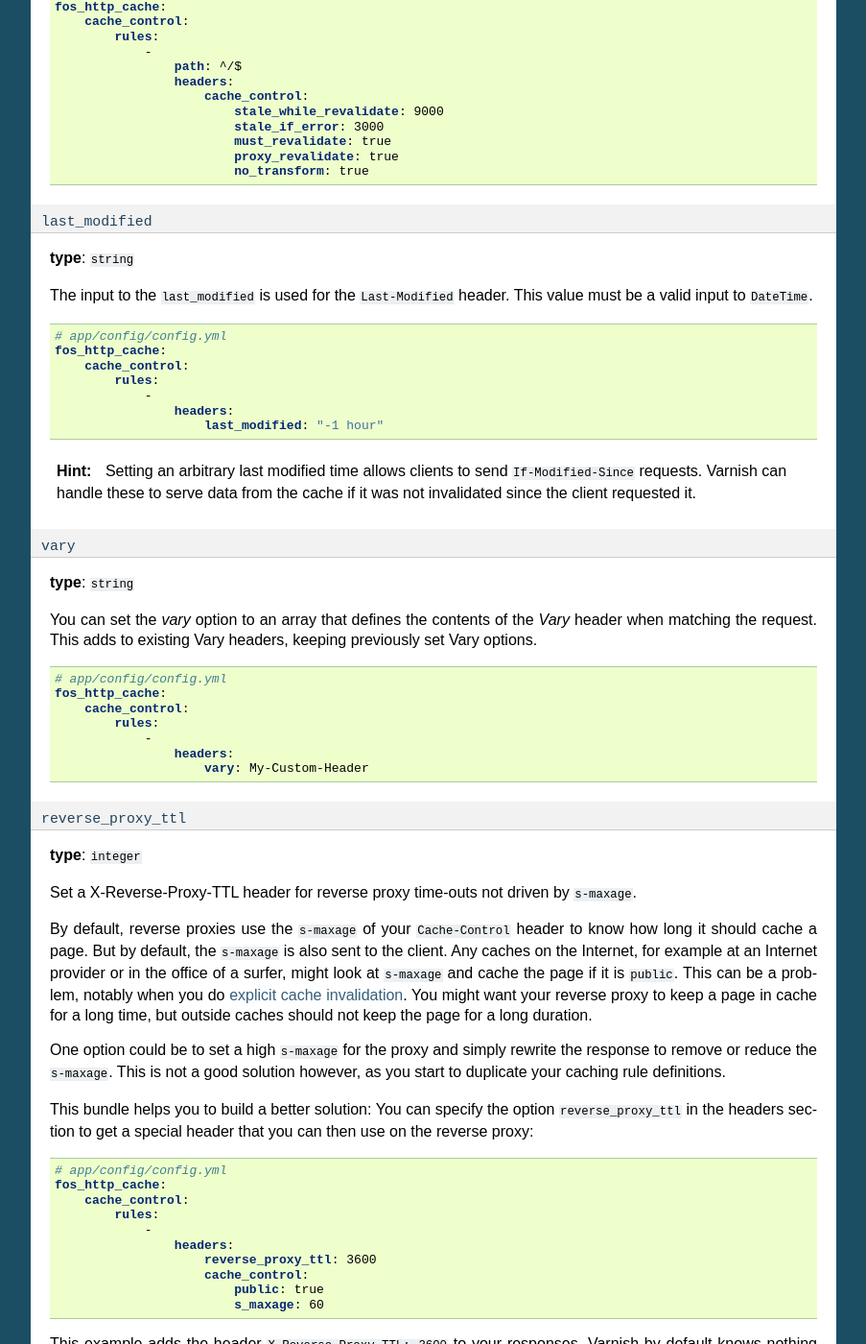
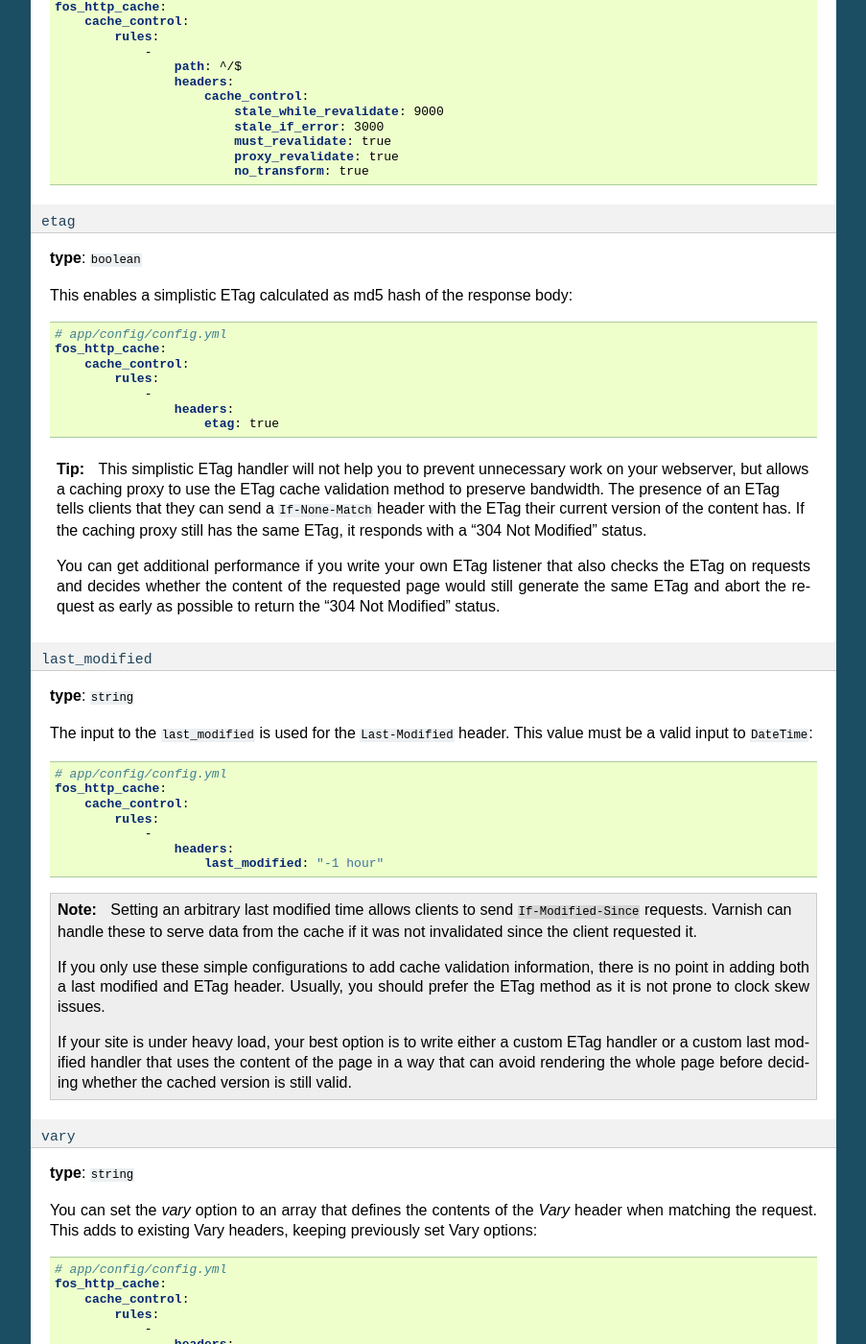
Before and after one commit to FriendsOfSymfony/FOSHttpCacheBundle, a Sphinx documentation site: the page built from Resources/doc/reference/configuration/headers.rst, in a window 1280 px wide and 1400 px high, scrolled down 2896 px. Shown: the whole window at 96% size, without its empty margins (198-1101 px from the left). Built offline with Sphinx 7.4.7, drawn with Linux system fonts in a browser that asks for light colours; some of the changed text lies outside the part shown.

Commit message:
add support for a simple etag

```diff
--- a/Resources/doc/features/headers.rst
+++ b/Resources/doc/features/headers.rst
@@ -34,7 +34,7 @@ This is an example configuration. For more, see the
                         host: ^login.example.com$
                     headers:
                         cache_control: { public: false, max_age: 0, s_maxage: 0 }
-                        last_modified: "-1 hour"
+                        etag: true
                         vary: [Accept-Encoding, Accept-Language]
 
                 # match all actions of a specific controller
@@ -51,7 +51,7 @@ This is an example configuration. For more, see the
                         path: ^/$
                     headers:
                         cache_control: { public: true, max_age: 64000, s_maxage: 64000 }
-                        last_modified: "-1 hour"
+                        etag: true
                         vary: [Accept-Encoding, Accept-Language]
 
                 # match everything to set defaults
@@ -61,7 +61,7 @@ This is an example configuration. For more, see the
                     headers:
                         overwrite: false
                         cache_control: { public: true, max_age: 15, s_maxage: 30 }
-                        last_modified: "-1 hour"
+                        etag: true
 
 .. _manually setting cache headers: http://symfony.com/doc/current/book/http_cache.html#the-cache-control-header
 .. _setting caching headers through annotations: http://symfony.com/doc/current/bundles/SensioFrameworkExtraBundle/annotations/cache.html
--- a/Resources/doc/reference/configuration/headers.rst
+++ b/Resources/doc/reference/configuration/headers.rst
@@ -7,7 +7,7 @@ parameters described in the ``match`` section, the headers as defined under
 checked in the order specified, where the first match wins.
 
 A global setting and a per rule ``overwrite`` option allow to overwrite the
-cache headers even if they are already set.
+cache headers even if they are already set:
 
 .. code-block:: yaml
 
@@ -27,7 +27,7 @@ cache headers even if they are already set.
                             public: false
                             max_age: 0
                             s_maxage: 0
-                        last_modified: "-1 hour"
+                        etag: true
                         vary: [Accept-Encoding, Accept-Language]
 
                 # match all actions of a specific controller
@@ -50,7 +50,7 @@ cache headers even if they are already set.
                             public: true
                             max_age: 64000
                             s_maxage: 64000
-                        last_modified: "-1 hour"
+                        etag: true
                         vary: [Accept-Encoding, Accept-Language]
 
                 # match everything to set defaults
@@ -62,7 +62,7 @@ cache headers even if they are already set.
                             public: true
                             max_age: 15
                             s_maxage: 30
-                        last_modified: "-1 hour"
+                        etag: true
 
 ``rules``
 ---------
@@ -143,7 +143,7 @@ You can use the standard cache control directives:
 * ``s_maxage`` time in seconds for proxy caches (also public caches);
 * ``private`` true or false;
 * ``public`` true or false;
-* ``no_cache`` true or false (use exclusively to support HTTP 1.0);
+* ``no_cache`` true or false (use exclusively to support HTTP 1.0).
 
 .. code-block:: yaml
 
@@ -182,7 +182,7 @@ RFCs extending HTTP/1.1. The following options are supported:
 
 The *stale* directives need a parameter specifying the time in seconds how long
 a  cache is allowed to continue serving stale content if needed. The other
-directives are flags that are included when set to true.
+directives are flags that are included when set to true:
 
 .. code-block:: yaml
 
@@ -200,13 +200,44 @@ directives are flags that are included when set to true.
                             proxy_revalidate: true
                             no_transform: true
 
+``etag``
+""""""""
+
+**type**: ``boolean``
+
+This enables a simplistic ETag calculated as md5 hash of the response body:
+
+.. code-block:: yaml
+
+    # app/config/config.yml
+    fos_http_cache:
+        cache_control:
+            rules:
+                -
+                    headers:
+                        etag: true
+
+.. tip::
+
+    This simplistic ETag handler will not help you to prevent unnecessary work
+    on your webserver, but allows a caching proxy to use the ETag cache
+    validation method to preserve bandwidth. The presence of an ETag tells
+    clients that they can send a ``If-None-Match`` header with the ETag their
+    current version of the content has. If the caching proxy still has the same
+    ETag, it responds with a "304 Not Modified" status.
+
+    You can get additional performance if you write your own ETag listener that
+    also checks the ETag on requests and decides whether the content of the
+    requested page would still generate the same ETag and abort the request as
+    early as possible to return the "304 Not Modified" status.
+
 ``last_modified``
 """""""""""""""""
 
 **type**: ``string``
 
 The input to the ``last_modified`` is used for the ``Last-Modified`` header.
-This value must be a valid input to ``DateTime``.
+This value must be a valid input to ``DateTime``:
 
 .. code-block:: yaml
 
@@ -218,11 +249,21 @@ This value must be a valid input to ``DateTime``.
                     headers:
                         last_modified: "-1 hour"
 
-.. hint::
+.. note::
 
     Setting an arbitrary last modified time allows clients to send
     ``If-Modified-Since`` requests. Varnish can handle these to serve data
     from the cache if it was not invalidated since the client requested it.
+
+    If you only use these simple configurations to add cache validation
+    information, there is no point in adding both a last modified and ETag
+    header. Usually, you should prefer the ETag method as it is not prone to
+    clock skew issues.
+
+    If your site is under heavy load, your best option is to write either a
+    custom ETag handler or a custom last modified handler that uses the content
+    of the page in a way that can avoid rendering the whole page before
+    deciding whether the cached version is still valid.
 
 ``vary``
 """"""""
@@ -231,7 +272,7 @@ This value must be a valid input to ``DateTime``.
 
 You can set the `vary` option to an array that defines the contents of the
 `Vary` header when matching the request. This adds to existing Vary headers,
-keeping previously set Vary options.
+keeping previously set Vary options:
 
 .. code-block:: yaml
 
--- a/Resources/doc/spelling_word_list.txt
+++ b/Resources/doc/spelling_word_list.txt
@@ -8,3 +8,4 @@ github
 subdomains
 yaml
 invalidator
+ETag
```
Also changed, not shown: CHANGELOG.md (+1 -0 lines), 7 other files.
